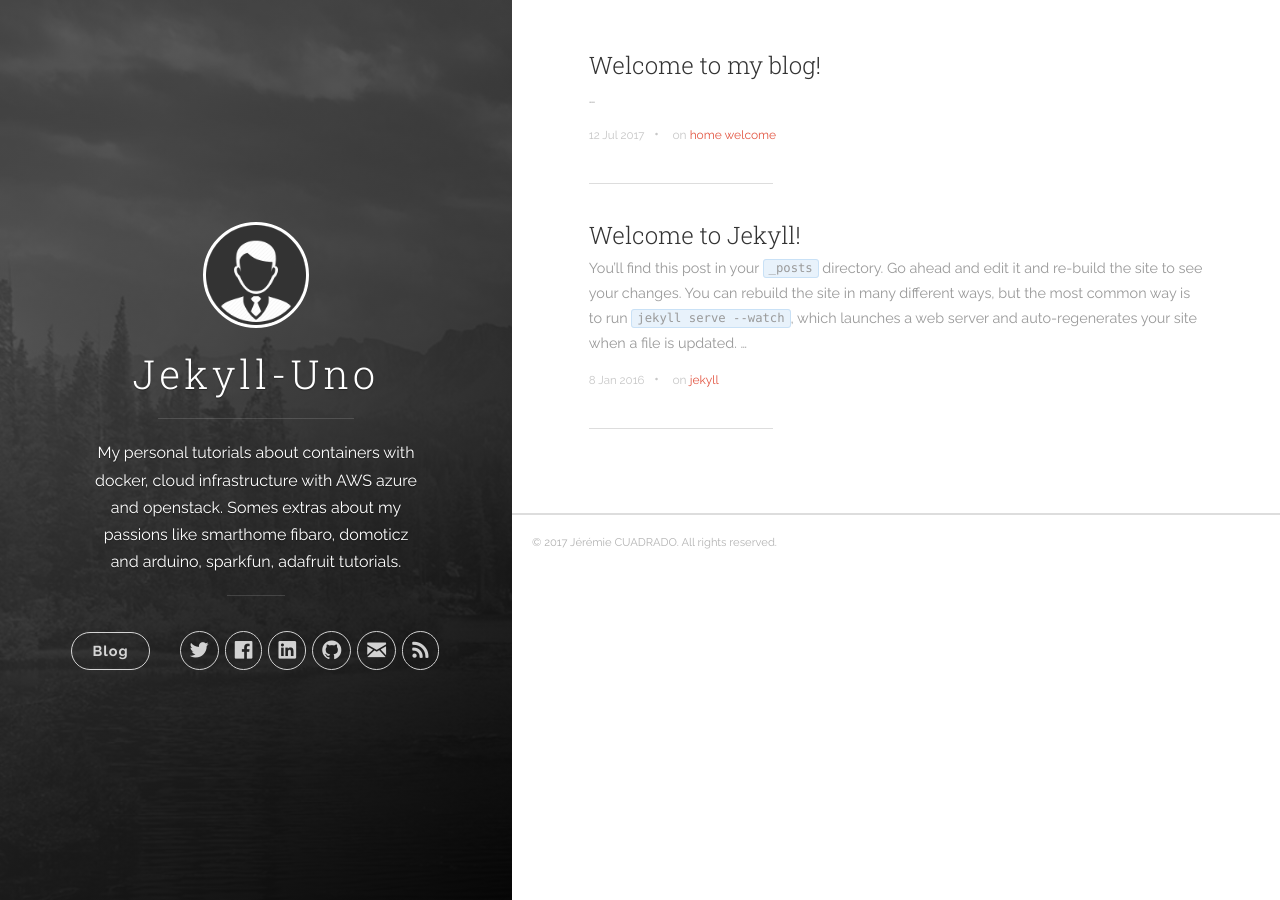
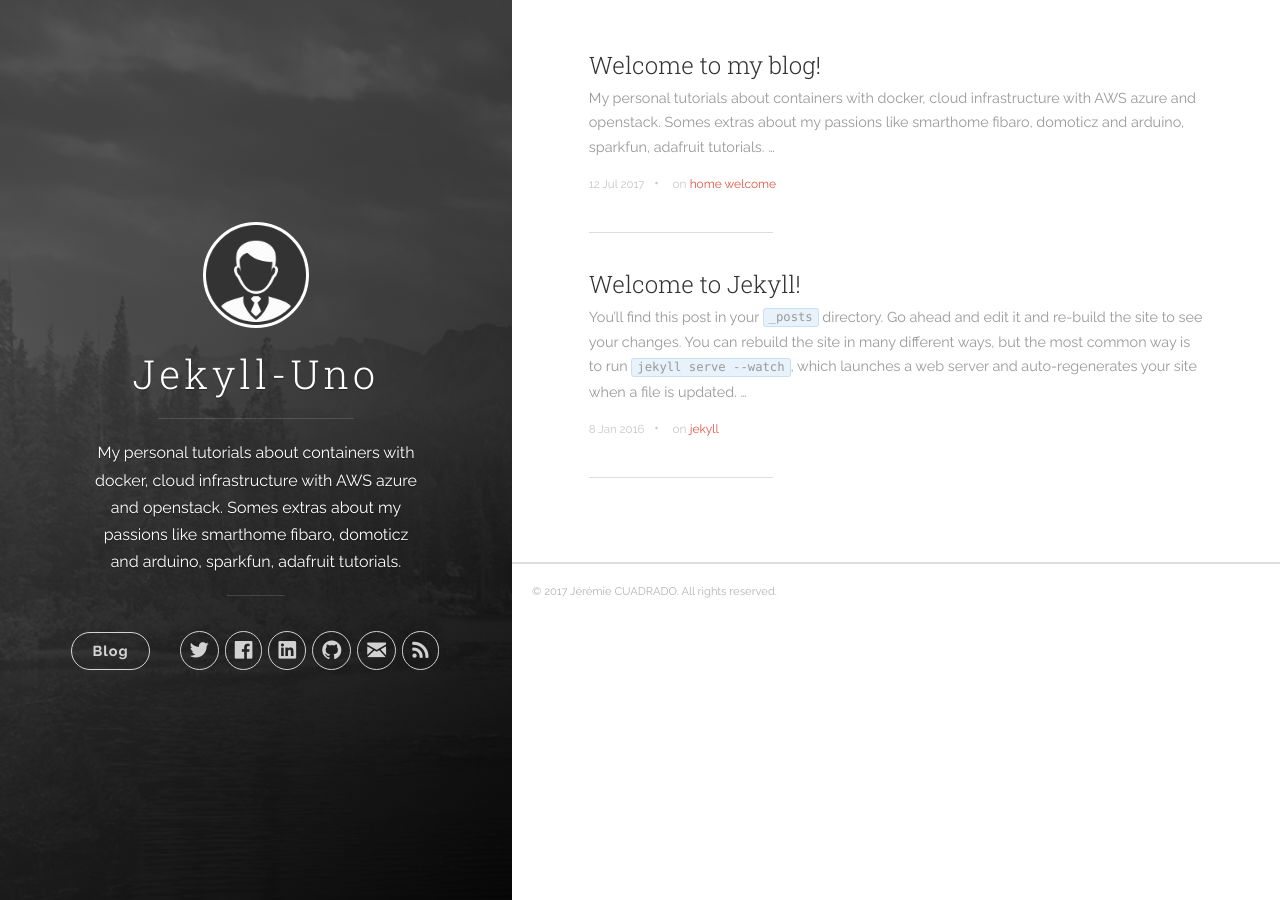
Before and after one commit to redbeard28/redbeard28.github.io, a Jekyll site: the page built from index.html, in a window 1280 px wide. Built offline with Jekyll 4.4.1, drawn with Linux system fonts in a browser that asks for light colours; nearby versions of some CDN libraries; the list of posts is cut into pages by our own code.

Commit message:
New layout

```diff
--- a/_posts/2017-07-12-1st-post-message.markdown
+++ b/_posts/2017-07-12-1st-post-message.markdown
@@ -4,3 +4,4 @@ date:   2017-07-12 12:52:23
 categories: [home]
 tags: [home,welcome]
 ---
+My personal tutorials about containers with docker, cloud infrastructure with AWS azure and openstack. Somes extras about my passions like smarthome fibaro, domoticz and arduino, sparkfun, adafruit tutorials.
```
